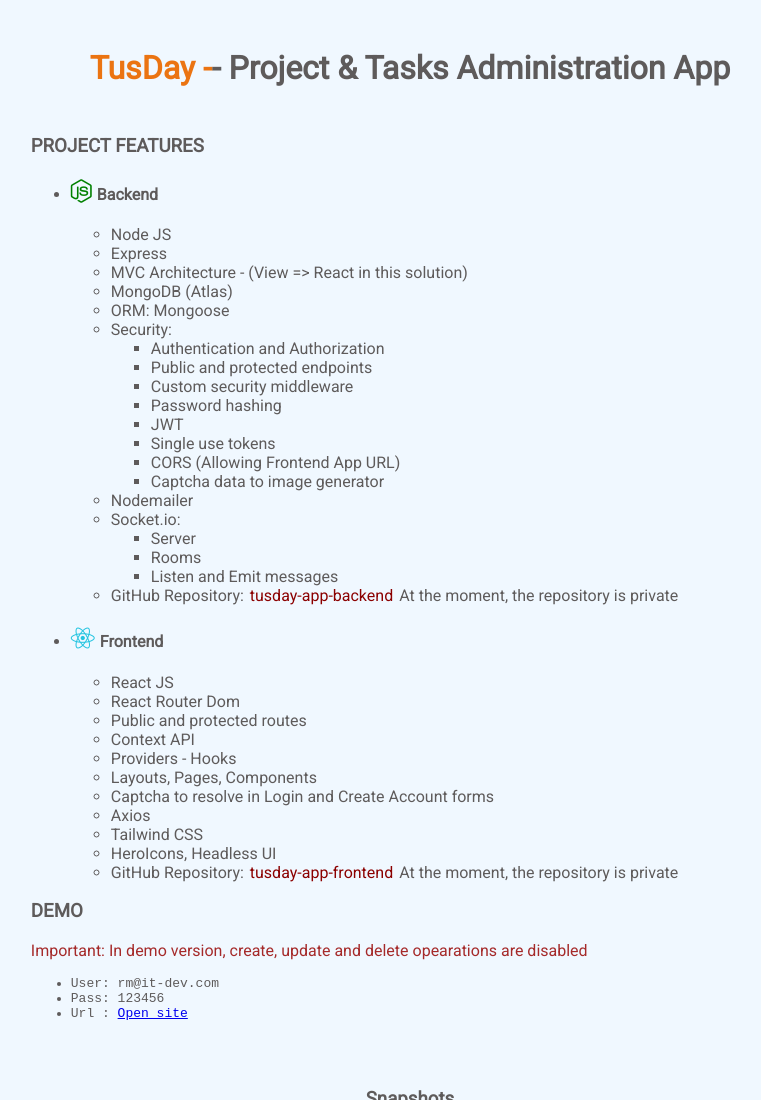
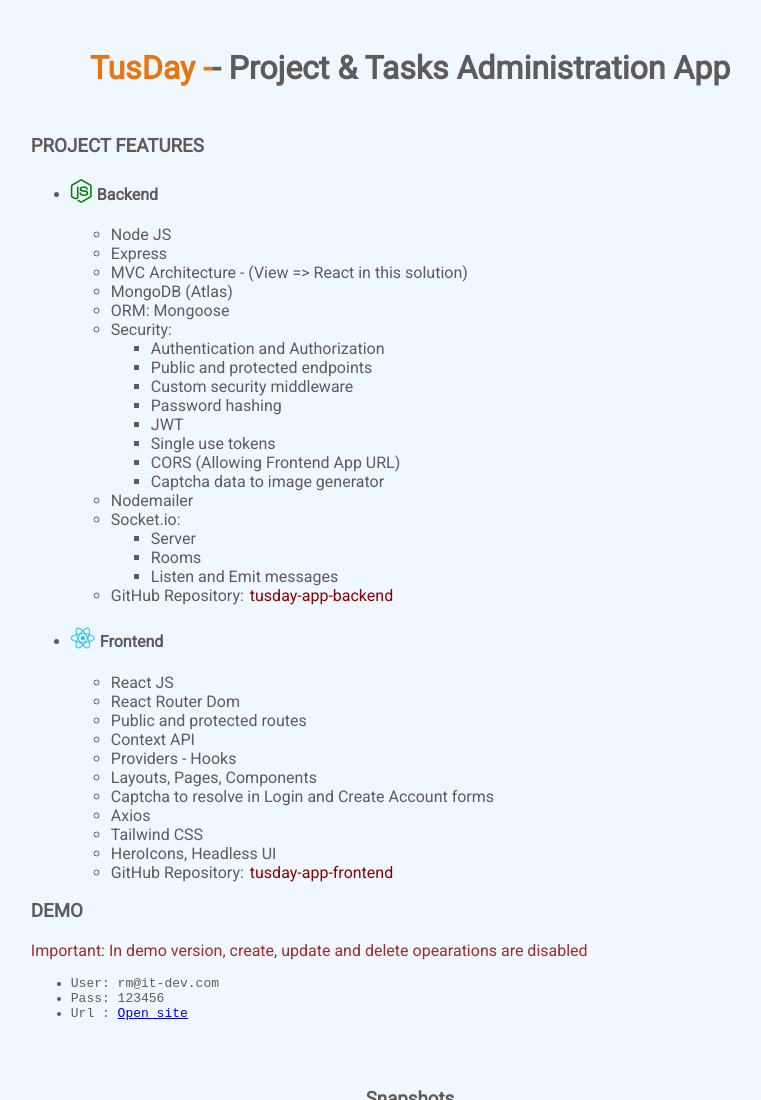
Before and after one commit to dmeritano/tusday-app, a plain HTML site: page index.html in a window 1280 px wide. Shown: the top 1100 px of the page, without its empty margins (230-991 px from the left). Drawn offline with Linux system fonts and the light colour scheme.

Commit message:
Added link to backend and frontend apps

```diff
--- a/index.html
+++ b/index.html
@@ -42,7 +42,7 @@
             <li>Rooms</li>
             <li>Listen and Emit messages</li>
           </ul>
-          <li>GitHub Repository: <a href="#" target="_blank" class="link">tusday-app-backend</a><span> At the moment, the repository is private</span></li>
+          <li>GitHub Repository: <a href="https://github.com/dmeritano/tusday-app-backend" target="_blank" class="link">tusday-app-backend</a></li>
         </ul>
       </ul>
 
@@ -59,7 +59,7 @@
           <li>Axios</li>
           <li>Tailwind CSS</li>
           <li>HeroIcons, Headless UI</li>
-          <li>GitHub Repository: <a href="#" target="_blank" class="link">tusday-app-frontend</a><span> At the moment, the repository is private</span></li>
+          <li>GitHub Repository: <a href="https://github.com/dmeritano/tusday-app-frontend" target="_blank" class="link">tusday-app-frontend</a></li>
         </ul>
       </ul>
 
```
